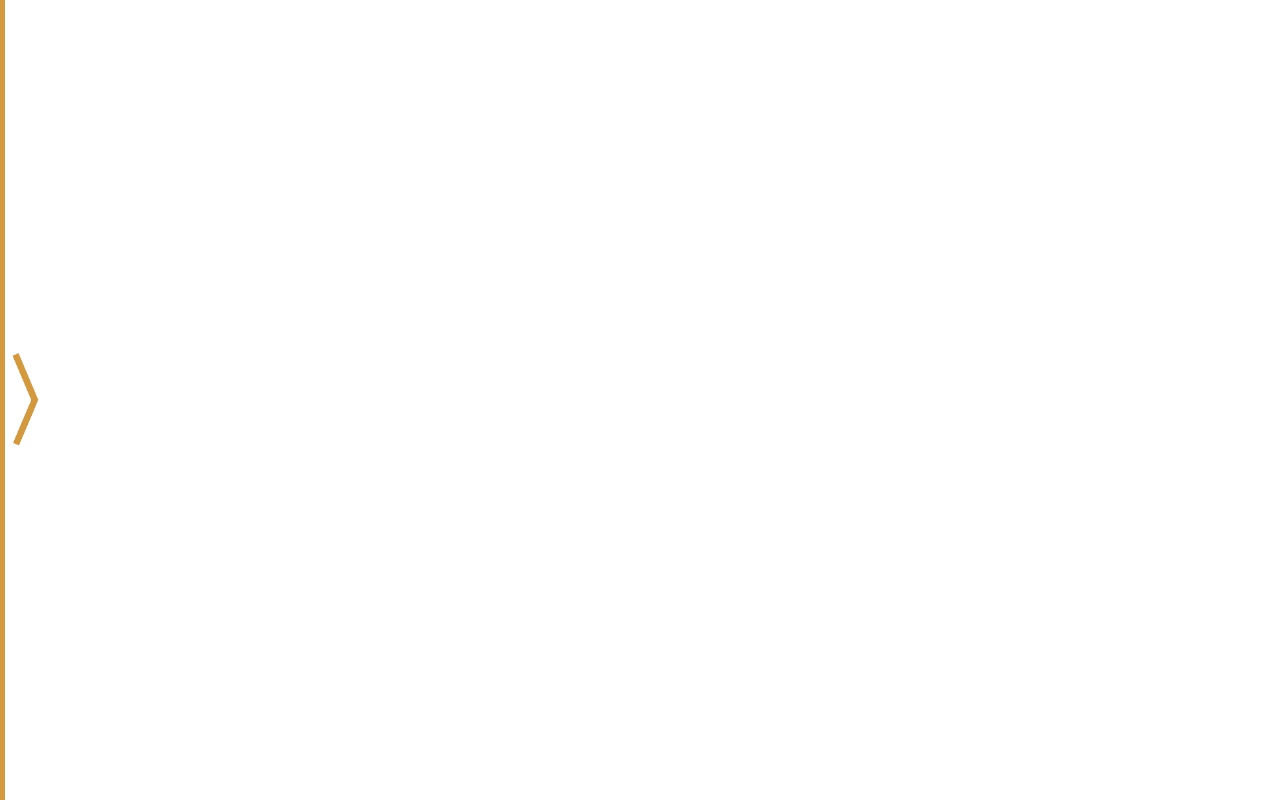
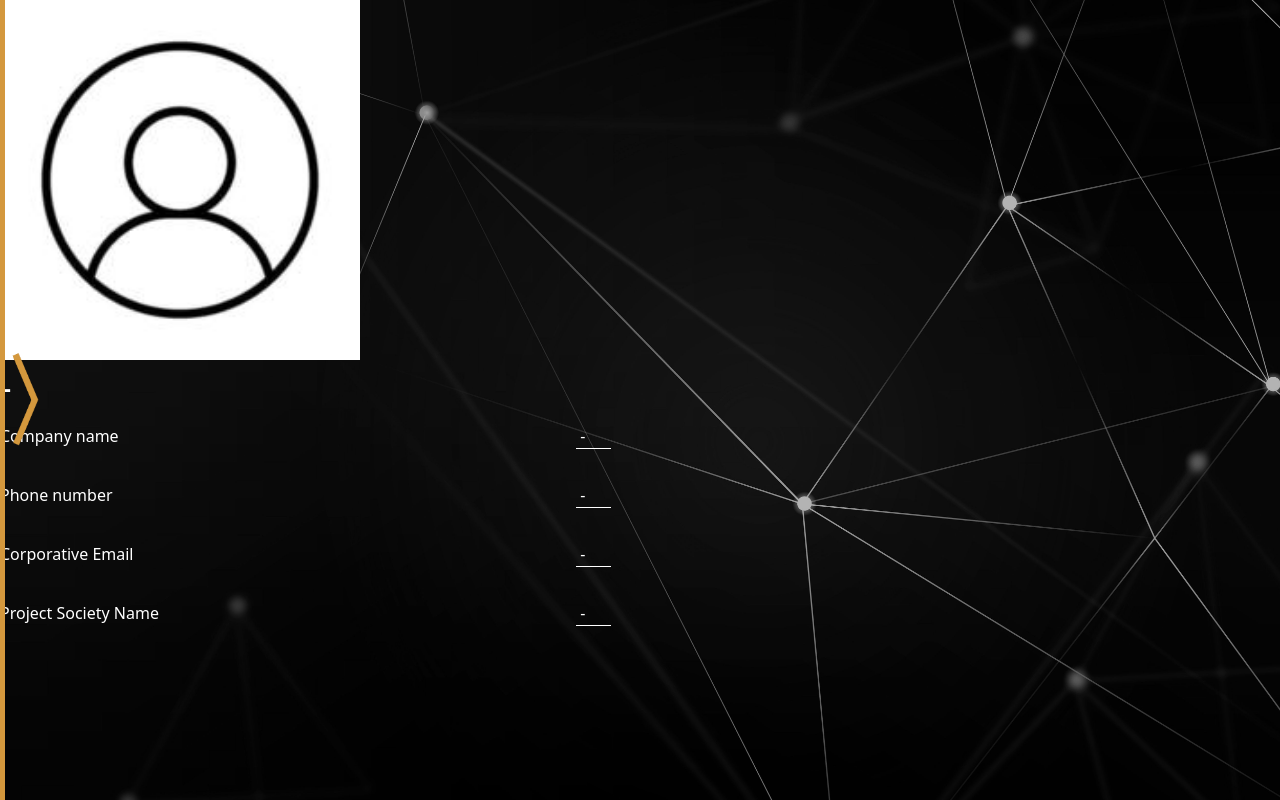
Before and after one commit to JaviFdez7/ISPP-G1-Talent, a React (Vite) app in the folder app/: page /candidate/representative-view/1 in a window 1280 px wide. Built offline with nearby package versions, Linux system fonts and the light colour scheme; no server answers; sample sign-in values are in the browser's storage.

Commit message:
feat: added notifications

```diff
--- a/app/src/components/App.jsx
+++ b/app/src/components/App.jsx
@@ -17,6 +17,7 @@ import CandidateProfessionalExperienceCreate from '../pages/candidate/CandidateP
 import CandidateProfessionalExperienceEdit from '../pages/candidate/CandidateProfessionalExperienceEdit.jsx'
 import CandidateProfessionalExperienceDetail from '../pages/candidate/CandidateProfessionalExperienceDetail.jsx'
 import CandidateSubscription from '../pages/candidate/CandidateSubscription.jsx'
+import CandidateRepresentativeDetail from '../pages/candidate/CandidateRepresentativeDetail.jsx'
 
 //representatives
 import RepresentativeSubscription from '../pages/representative/RepresentativeSubscription.jsx'
@@ -181,12 +182,20 @@ function App() {
 								</ProtectedRoute>
 							}
 						/>
+						<Route
+							path='/candidate/professional-experience/edit'
+							element={
+								<ProtectedRoute roles={['Candidate']}>
+									<CandidateProfessionalExperienceEdit />
+								</ProtectedRoute>
+							}
+						/>
 
 						<Route
-							path='/candidate/subscription'
+							path='/candidate/representative-view/:representativeId'
 							element={
 								<ProtectedRoute roles={['Candidate']}>
-									<CandidateSubscription />
+									<CandidateRepresentativeDetail />
 								</ProtectedRoute>
 							}
 						/>
--- a/app/src/components/Navbar.jsx
+++ b/app/src/components/Navbar.jsx
@@ -197,7 +197,7 @@ export default function Navbar() {
                   <h1>{userData ? userData.fullName : " - "}</h1>
                 </div>
               </Link>
-              <Link to="/" className="mail">
+              <Link to="/candidate/notification/detail" className="mail">
                 <img src={mail} />
               </Link>
               {/* TODO code of mail*/}
--- a/app/src/pages/candidate/CandidateNotificationDetail.jsx
+++ b/app/src/pages/candidate/CandidateNotificationDetail.jsx
@@ -1,7 +1,104 @@
-import React from 'react'
+import React, { useEffect, useState } from "react";
+import { Link, useNavigate, useParams } from "react-router-dom";
+import Input from "../../components/Input";
+import profile from "../../images/profile.jpg";
+import mainBackground from "../../images/main-background2.jpg";
+import { FontAwesomeIcon } from "@fortawesome/react-fontawesome";
+import { faMapMarkerAlt } from "@fortawesome/free-solid-svg-icons";
+import DataTable from "../../components/DataTable.jsx";
+import axios from "axios"
+import { useAuthContext } from "../../context/authContext";
+import MainButton from "../../components/mainButton";
+import SecondaryButton from "../../components/secondaryButton";
 
 export default function CandidateNotificationDetail() {
+
+  const [notifications, setNotifications] = useState([])
+
+	const { isAuthenticated, logout } = useAuthContext()
+
+  React.useEffect(() => {
+    const fetchNotificationsData = async () => {
+      try {
+        if (isAuthenticated) {
+          const currentUserId = localStorage.getItem("userId");
+          const token = localStorage.getItem("access_token");
+          if (currentUserId && token) {
+            const response = await axios.get(
+              `${import.meta.env.VITE_BACKEND_URL}/user/${currentUserId}/notification`,
+              {
+                params: {
+                  userId: currentUserId,
+                },
+                headers: {
+                  'Content-type': 'application/json',
+                  'Authorization': `${token}`,
+                },
+              }
+            );
+            setNotifications(response.data.data);
+          }
+        }
+      } catch (error) {
+        console.log("Error fetching notification data:", error.response.data.message);
+      }
+    }
+    fetchNotificationsData();
+  }, [isAuthenticated]);
+
   return (
-    <div>CandidateNotificationDetail</div>
+    <div
+      className="flex flex-col justify-center p-10"
+      style={{
+        height: "100vh",
+        backgroundAttachment: "fixed",
+        backgroundImage: `url(${mainBackground})`,
+        backgroundSize: "cover",
+      }}
+    >
+      <div
+        className="h-full w-10/12 rounded shadow-md flex flex-col justify-between self-center p-4 m-4 mb-4"
+        style={{
+          backgroundColor: "rgba(0, 0, 0, 0.5)",
+          borderColor: "var(--talent-highlight)",
+          borderWidth: "1px",
+          backdropFilter: "blur(8px)",
+        }}
+      >
+
+        <h1 className="text-5xl text-center text-white m-10">
+          Notifications
+        </h1>
+
+        <div className="flex flex-col justify-between items-center" style={{overflowY: "scroll"}}>
+          <DataTable
+            header={""}
+            contentArray={notifications ? notifications.sort(
+              (a, b) => b.dateTime.localeCompare(a.dateTime))
+              .map((n) =>
+              (<div className="flex flex-row">
+                <div className="w-4/5">
+                  <p className="text-white font-bold">
+                    {n.dateTime.slice(0, 10) + " " + n.dateTime.slice(11, 19)}
+                  </p>
+                  <br></br>
+                  <p>
+                    {n.message}
+                  </p>
+                </div>
+                <div className="w-1/5">
+                  {SecondaryButton("View profile", "/candidate/representative-view/" + n.representativeId)}
+                </div>
+              </div>)
+              )
+
+              : []}
+            editable={false}
+          />
+        </div>
+
+
+      </div>
+    </div>
   )
 }
--- /dev/null
+++ b/app/src/pages/candidate/CandidateRepresentativeDetail.jsx
@@ -0,0 +1,71 @@
+import React, { useContext, useState, useEffect } from 'react'
+import { useNavigate } from 'react-router-dom'
+import Input from '../../components/Input'
+import profile from '../../images/profile.jpg'
+import mainBackground from '../../images/main-background2.jpg'
+import LatestHistory from '../../components/history/LatestHistory'
+import MainButton from '../../components/mainButton'
+import SecondaryButton from '../../components/secondaryButton'
+import axios from 'axios'
+import { useAuthContext } from '../../context/authContext'
+import Logout from '../../components/swat/logout'
+import { useParams } from "react-router-dom";
+
+export default function RepresentativeDetail() {
+	const { isAuthenticated, logout } = useAuthContext()
+	const [userData, setUserData] = useState(null)
+  const { representativeId } = useParams();
+
+	useEffect(() => {
+		const fetchUserData = async () => {
+			try {
+				if (isAuthenticated) {
+					const response = await axios.get(`${import.meta.env.VITE_BACKEND_URL}/user`)
+					const user = response.data.data.find((user) => user._id === representativeId)
+					setUserData(user)
+				}
+			} catch (error) {
+				console.error('Error fetching user data:', error)
+			}
+		}
+		fetchUserData()
+	}, [isAuthenticated])
+
+  return (
+    <div
+      className="flex flex-col"
+      style={{
+        backgroundImage: `url(${mainBackground})`,
+        backgroundSize: "cover",
+        height: "100vh",
+      }}
+    >
+      <div className="flex flex-row justify-center items-center profile-header w-10/12 mt-20">
+        <div className="flex flex-col items-center">
+          <img
+            src={profile} //[candidate.profilePicture}
+            className="rounded-full border border-gray-300 profile-img"
+          />
+        </div>
+        <div className="flex flex-col mt-10 w-fit">
+          <div className="profile-name-text text-center">
+            <h2>
+              {userData && userData.username ? userData.username : " - "}
+            </h2>
+          </div>
+            <div className="flex flex-col w-full profile-info-text">
+              {Input({name:"Company name", value:userData ? userData.companyName : " - ", editable:false})}
+              <br></br>
+              {Input({name:"Phone number", value:userData ? userData.phone : " - ", editable:false})}
+              <br></br>
+              {Input({name:"Corporative Email", value:userData ? userData.email : " - ", editable:false})}
+              <br></br>
+              {Input({name:"Project Society Name", value:userData ? userData.projectSocietyName : " - ", editable:false})}
+
+            </div>
+
+        </div>
+      </div>
+    </div>
+  );
+}
```
Also changed, not shown: 1 other file (tests, documents, lock files or other folders).
